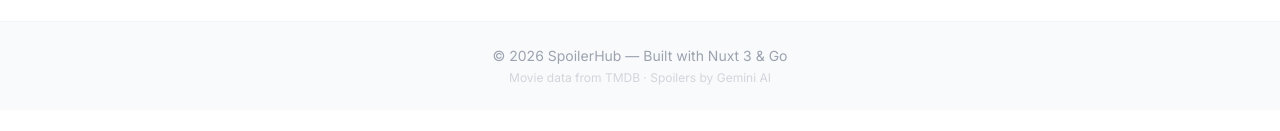
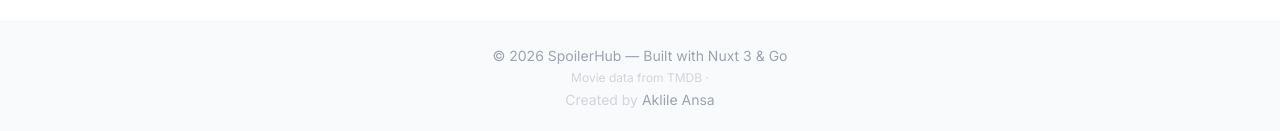
Before and after one commit to Aklile612/spoilerHub, a Nuxt app in the folder frontend/: page /search in a window 1280 px wide. Shown: the part 707-838 px from the top of the page. Before the commit the page ends 817 px from the top, so only its background shows below. Built offline with nearby package versions, Linux system fonts and the light colour scheme.

Commit message:
feat: update SearchBar max-width and add creator credit in footer for improved layout

```diff
--- a/frontend/components/SearchBar.vue
+++ b/frontend/components/SearchBar.vue
@@ -32,7 +32,7 @@ function handleInput() {
 <template>
   <form
     @submit.prevent="handleSubmit"
-    class="relative flex w-full max-w-md items-center"
+    class="relative flex w-full max-w-xl items-center"
     role="search"
   >
     <!-- Search icon -->
--- a/frontend/layouts/default.vue
+++ b/frontend/layouts/default.vue
@@ -23,7 +23,10 @@
           Go
         </p>
         <p class="mt-1 text-xs text-gray-300">
-          Movie data from TMDB · Spoilers by Gemini AI
+          Movie data from TMDB ·
+        </p>
+        <p class="mt-1 text-sm text-gray-300">
+          Created by <a href="https://aklileansa.vercel.app/" class="text-gray-400 hover:text-gray-500">Aklile Ansa</a>
         </p>
       </div>
     </footer>
```
